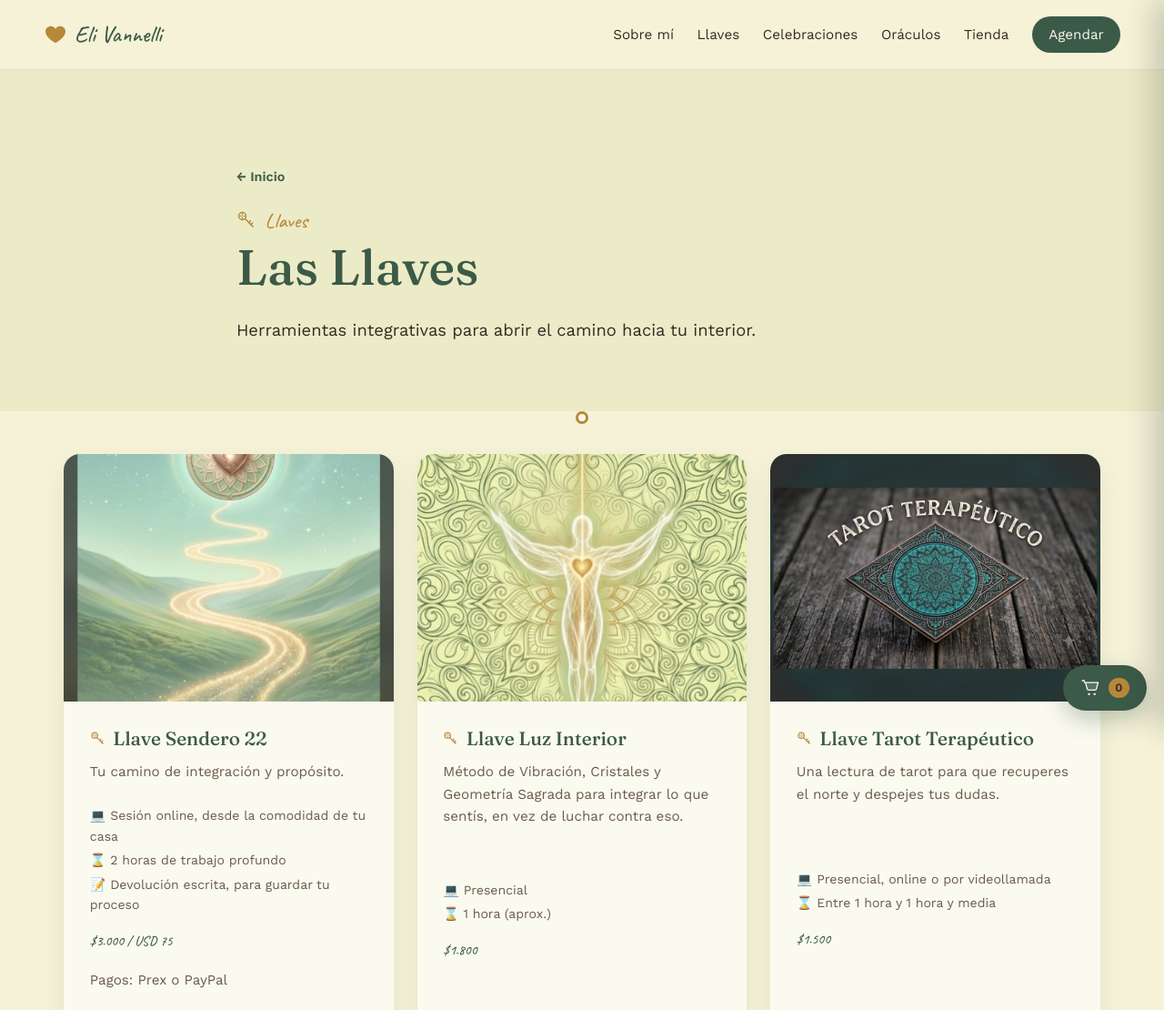
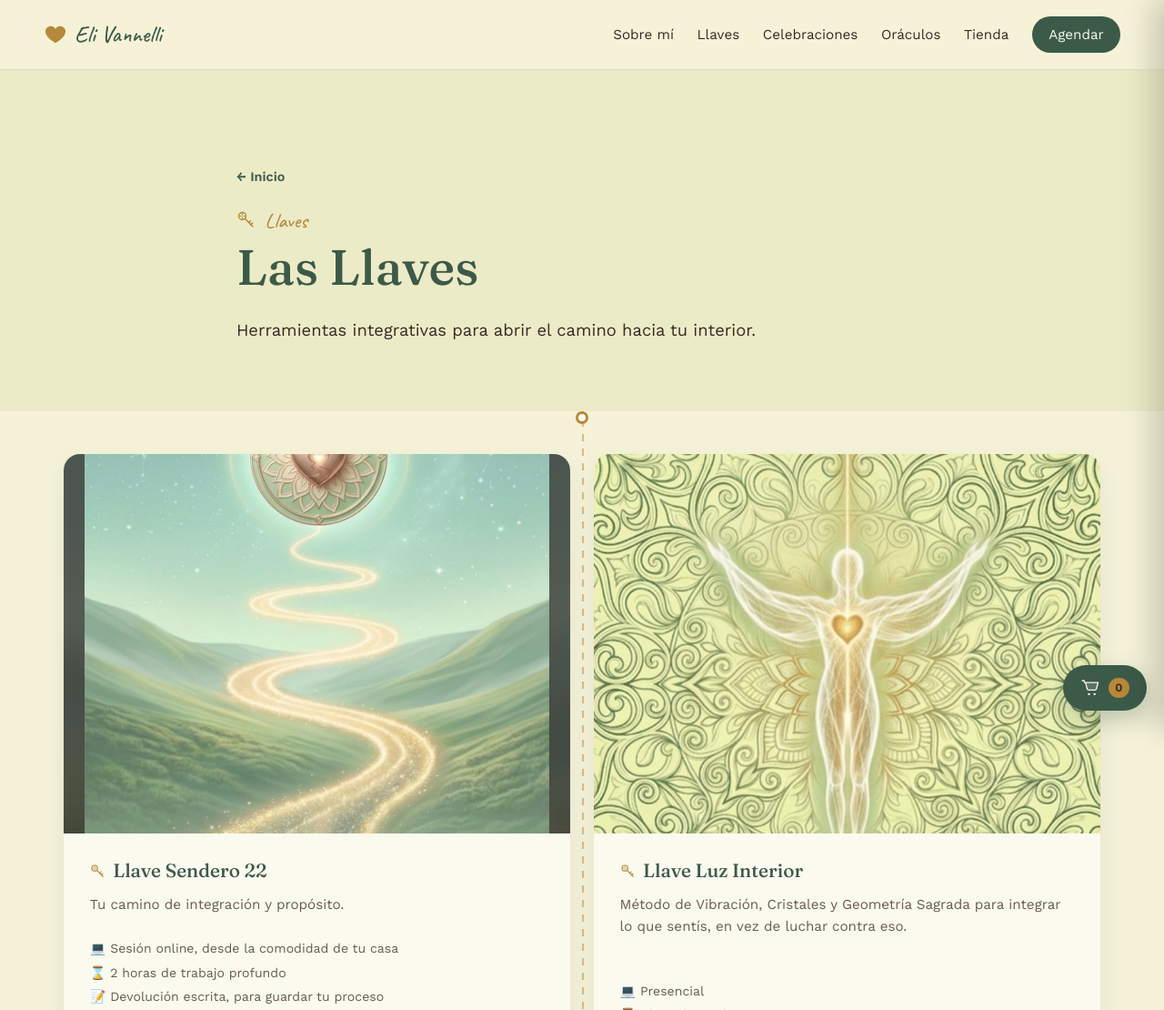
Before and after one commit to lauraauy/eli-vannelli-sitio, a website: page docs/llaves/index.html in a window 1280 px wide. Shown: the top 1110 px of the page at 91% size. Drawn offline with nearby package versions, Linux system fonts and the light colour scheme.

Commit message:
Rediseña la linea central como una sola linea continua, con fondo opaco detras de los bloques de texto

```diff
--- a/css/style.css
+++ b/css/style.css
@@ -239,19 +239,9 @@ p{ margin: 0 0 1em; color: var(--ink-soft); }
 /* ============================================
    SECTIONS
    ============================================ */
-.section{ padding: 0 clamp(1.2rem, 4vw, 3rem) 5.5rem; position: relative; }
+.section{ padding: 0 clamp(1.2rem, 4vw, 3rem) 5.5rem; position: relative; z-index: 0; }
 .section-inner{ max-width: var(--max-width); margin: 0 auto; }
 .section-tinted{ background: var(--bg-tint); padding-top: 0.5rem; }
-.section::before{
-  content: "";
-  position: absolute;
-  top: -70px; bottom: 0; left: 50%;
-  width: 2px;
-  background: repeating-linear-gradient(to bottom, var(--gold) 0 8px, transparent 8px 16px);
-  opacity: 0.5;
-  z-index: -1;
-}
-.section:last-of-type::before{ display:none; }
 
 .about-grid, .flagship-grid{
   display: grid;
@@ -285,9 +275,12 @@ p{ margin: 0 0 1em; color: var(--ink-soft); }
    ============================================ */
 .card-grid{
   display: grid;
-  grid-template-columns: repeat(auto-fit, minmax(250px, 1fr));
+  grid-template-columns: repeat(2, minmax(0, 1fr));
   gap: 1.6rem;
   padding-top: 2.5rem;
+}
+@media (max-width: 700px){
+  .card-grid{ grid-template-columns: 1fr; }
 }
 .service-card{
   background: var(--bg-card);
@@ -342,10 +335,13 @@ p{ margin: 0 0 1em; color: var(--ink-soft); }
    ============================================ */
 .oracle-grid{
   display: grid;
-  grid-template-columns: repeat(auto-fit, minmax(240px, 1fr));
+  grid-template-columns: repeat(2, minmax(0, 1fr));
   gap: 2rem;
   max-width: 720px;
   margin: 2.5rem auto 0;
+}
+@media (max-width: 560px){
+  .oracle-grid{ grid-template-columns: 1fr; }
 }
 .oracle-card{
   background: var(--bg-card);
@@ -645,3 +641,41 @@ p{ margin: 0 0 1em; color: var(--ink-soft); }
 }
 .eyebrow .icon-inline{ width: 1em; height: 1em; vertical-align: -0.15em; }
 h1 .icon-inline, h3 .icon-inline{ color: var(--gold); }
+
+/* ============================================
+   TEXTO SIN TARJETA — fondo opaco (igual al de
+   la sección) para que la línea central nunca lo
+   atraviese; el color coincide con el fondo real,
+   así que no se nota como "caja", solo tapa la línea.
+   ============================================ */
+.about-text, .flagship-text, .page-text, .page-hero-inner, .hero-content, .agenda-text{
+  position: relative;
+  z-index: 1;
+  background: var(--bg);
+  border-radius: var(--radius);
+}
+.section-tinted .about-text,
+.section-tinted .flagship-text,
+.section-tinted .page-text,
+.section-tinted .agenda-text,
+.page-hero-inner{
+  background: var(--bg-tint);
+}
+
+/* ============================================
+   LÍNEA CENTRAL — una sola, continua para toda la
+   página (en vez de repetirse por sección), para
+   que nunca se corte entre secciones. Va detrás de
+   absolutamente todo el contenido de <main>.
+   ============================================ */
+main{ position: relative; z-index: 0; }
+.center-line{
+  content: "";
+  position: absolute;
+  top: 0; bottom: 0; left: 50%;
+  width: 2px;
+  background: repeating-linear-gradient(to bottom, var(--gold) 0 8px, transparent 8px 16px);
+  opacity: 0.5;
+  z-index: -1;
+  pointer-events: none;
+}
--- a/docs/css/style.css
+++ b/docs/css/style.css
@@ -239,19 +239,9 @@ p{ margin: 0 0 1em; color: var(--ink-soft); }
 /* ============================================
    SECTIONS
    ============================================ */
-.section{ padding: 0 clamp(1.2rem, 4vw, 3rem) 5.5rem; position: relative; }
+.section{ padding: 0 clamp(1.2rem, 4vw, 3rem) 5.5rem; position: relative; z-index: 0; }
 .section-inner{ max-width: var(--max-width); margin: 0 auto; }
 .section-tinted{ background: var(--bg-tint); padding-top: 0.5rem; }
-.section::before{
-  content: "";
-  position: absolute;
-  top: -70px; bottom: 0; left: 50%;
-  width: 2px;
-  background: repeating-linear-gradient(to bottom, var(--gold) 0 8px, transparent 8px 16px);
-  opacity: 0.5;
-  z-index: -1;
-}
-.section:last-of-type::before{ display:none; }
 
 .about-grid, .flagship-grid{
   display: grid;
@@ -285,9 +275,12 @@ p{ margin: 0 0 1em; color: var(--ink-soft); }
    ============================================ */
 .card-grid{
   display: grid;
-  grid-template-columns: repeat(auto-fit, minmax(250px, 1fr));
+  grid-template-columns: repeat(2, minmax(0, 1fr));
   gap: 1.6rem;
   padding-top: 2.5rem;
+}
+@media (max-width: 700px){
+  .card-grid{ grid-template-columns: 1fr; }
 }
 .service-card{
   background: var(--bg-card);
@@ -342,10 +335,13 @@ p{ margin: 0 0 1em; color: var(--ink-soft); }
    ============================================ */
 .oracle-grid{
   display: grid;
-  grid-template-columns: repeat(auto-fit, minmax(240px, 1fr));
+  grid-template-columns: repeat(2, minmax(0, 1fr));
   gap: 2rem;
   max-width: 720px;
   margin: 2.5rem auto 0;
+}
+@media (max-width: 560px){
+  .oracle-grid{ grid-template-columns: 1fr; }
 }
 .oracle-card{
   background: var(--bg-card);
@@ -645,3 +641,41 @@ p{ margin: 0 0 1em; color: var(--ink-soft); }
 }
 .eyebrow .icon-inline{ width: 1em; height: 1em; vertical-align: -0.15em; }
 h1 .icon-inline, h3 .icon-inline{ color: var(--gold); }
+
+/* ============================================
+   TEXTO SIN TARJETA — fondo opaco (igual al de
+   la sección) para que la línea central nunca lo
+   atraviese; el color coincide con el fondo real,
+   así que no se nota como "caja", solo tapa la línea.
+   ============================================ */
+.about-text, .flagship-text, .page-text, .page-hero-inner, .hero-content, .agenda-text{
+  position: relative;
+  z-index: 1;
+  background: var(--bg);
+  border-radius: var(--radius);
+}
+.section-tinted .about-text,
+.section-tinted .flagship-text,
+.section-tinted .page-text,
+.section-tinted .agenda-text,
+.page-hero-inner{
+  background: var(--bg-tint);
+}
+
+/* ============================================
+   LÍNEA CENTRAL — una sola, continua para toda la
+   página (en vez de repetirse por sección), para
+   que nunca se corte entre secciones. Va detrás de
+   absolutamente todo el contenido de <main>.
+   ============================================ */
+main{ position: relative; z-index: 0; }
+.center-line{
+  content: "";
+  position: absolute;
+  top: 0; bottom: 0; left: 50%;
+  width: 2px;
+  background: repeating-linear-gradient(to bottom, var(--gold) 0 8px, transparent 8px 16px);
+  opacity: 0.5;
+  z-index: -1;
+  pointer-events: none;
+}
--- a/docs/llaves/index.html
+++ b/docs/llaves/index.html
@@ -51,6 +51,7 @@
 </aside>
 
 <main>
+<div class="center-line" aria-hidden="true"></div>
   <section class="page-hero section-tinted">
     <div class="section-inner page-hero-inner">
       <a href="../index.html" class="back-link">← Inicio</a>
```
Also changed, not shown: docs/celebraciones/celebrando-tu-vida/index.html (+1 -0 lines), docs/celebraciones/index.html (+1 -0 lines), docs/celebraciones/tarot-en-tu-evento/index.html (+1 -0 lines), docs/el-sendero-a-tu-corazon/index.html (+1 -0 lines), docs/index.html (+1 -0 lines), docs/llaves/luz-interior/index.html (+1 -0 lines), docs/llaves/sendero-22/index.html (+1 -0 lines), docs/llaves/tarot-terapeutico/index.html (+1 -0 lines), docs/oraculos/hadas-bienaventuradas/index.html (+1 -0 lines), docs/oraculos/index.html (+1 -0 lines), docs/oraculos/mandalas-de-fuego/index.html (+1 -0 lines), docs/oraculos/primeros-pasos/index.html (+1 -0 lines), templates/base.html (+1 -0 lines).
